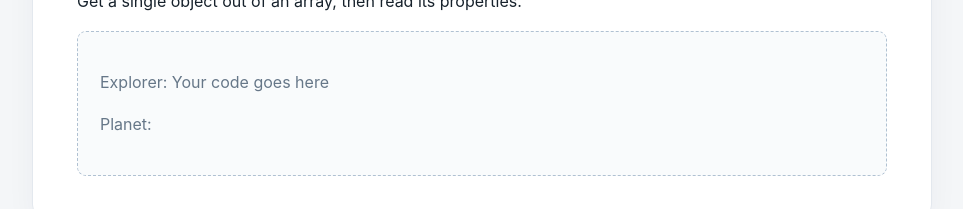
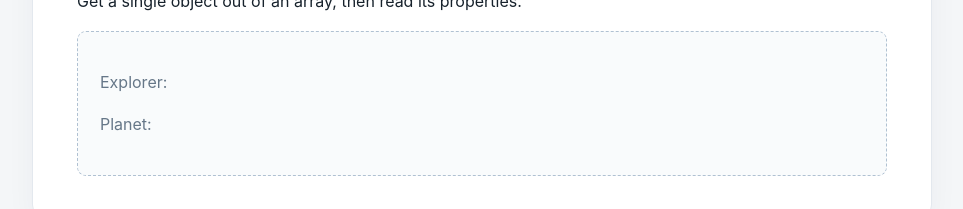
Before and after one commit to Don-Doricent/react-practice, a React (Vite) app: page / in a window 1280 px wide. Both pictures are taken after a click on the button "Nov 5 Drills". Shown: the part 542-751 px from the top of the page, without its empty margins (158-1121 px from the left). Built offline with nearby package versions, Linux system fonts and the light colour scheme; no server answers.

Commit message:
independent practicing array indexing

```diff
--- a/src/exercises/06-nov05-practice/ArrayDetective.jsx
+++ b/src/exercises/06-nov05-practice/ArrayDetective.jsx
@@ -3,18 +3,31 @@
 // No tutorial needed. Look up syntax if you forget it.
 
 const explorers = [
-  { id: 101, name: 'Ava', planet: { name: 'Mars', distance: '225 million km' } },
-  { id: 102, name: 'Leo', planet: { name: 'Venus', distance: '108 million km' } },
-  { id: 103, name: 'Mina', planet: { name: 'Jupiter', distance: '778 million km' } },
-]
+  {
+    id: 101,
+    name: "Ava",
+    planet: { name: "Mars", distance: "225 million km" },
+  },
+  {
+    id: 102,
+    name: "Leo",
+    planet: { name: "Venus", distance: "108 million km" },
+  },
+  {
+    id: 103,
+    name: "Mina",
+    planet: { name: "Jupiter", distance: "778 million km" },
+  },
+];
 
 export default function ArrayDetective() {
-  const chosenIndex = 2
+  const chosenIndex = 2;
 
   // TODO 1: Replace null with the object at chosenIndex in explorers.
-  const chosenExplorer = null
+  const chosenExplorer = chosenIndex;
 
   // TODO 2: Show the chosen explorer's name and planet name below.
+
   // TODO 3: Change chosenIndex to 0 and then 1. Does the page update correctly?
   // STRETCH: Show the chosen explorer's planet distance.
 
@@ -23,9 +36,9 @@ export default function ArrayDetective() {
       <h2>1. Array Detective</h2>
       <p>Get a single object out of an array, then read its properties.</p>
       <div className="work-area">
-        <p>Explorer: {chosenExplorer?.name ?? 'Your code goes here'}</p>
+        <p>Explorer: {chosenExplorer?.name && chosenExplorer.planet}</p>
         <p>Planet: {/* TODO: render the nested planet name */}</p>
       </div>
     </section>
-  )
+  );
 }
```
